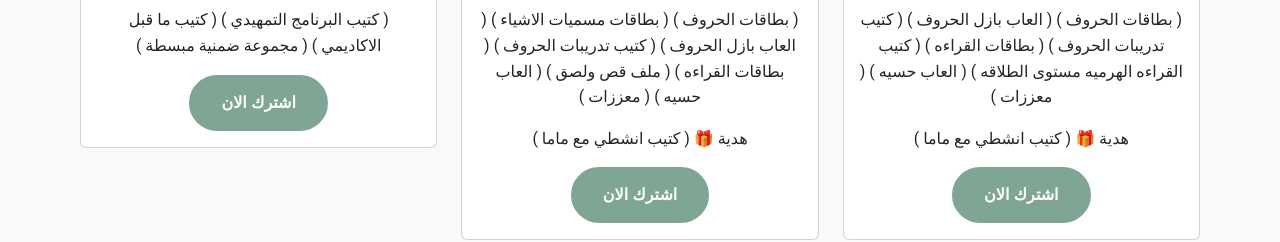
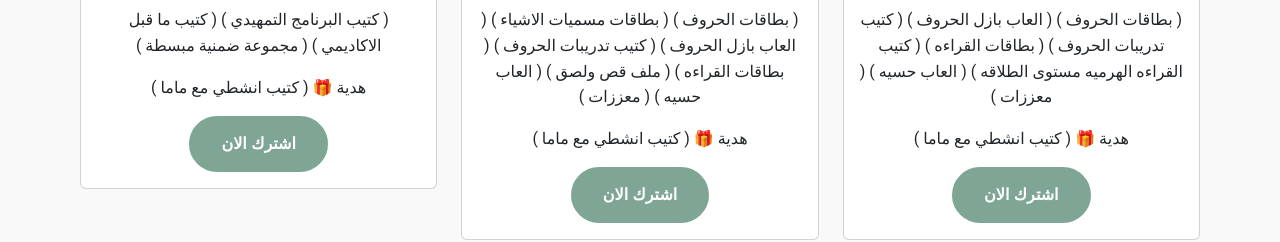
Before and after one commit to ah0048/Step_1, a website built with Vite: page Store.html in a window 1280 px wide. Shown: the part 633-875 px from the top of the page. Built offline with nearby package versions, Linux system fonts and the light colour scheme.

Commit message:
minor edit

```diff
--- a/Store.html
+++ b/Store.html
@@ -119,6 +119,7 @@
 ( كتيب البرنامج التمهيدي )
 ( كتيب ما قبل الاكاديمي )
 ( مجموعة ضمنية مبسطة )</p>
+<p>هدية 🎁 ( كتيب انشطي مع ماما )</p>
                             <a href="contact.html" class="btn btn-primary">اشترك الان</a>
                         </div>
                     </div>
```
